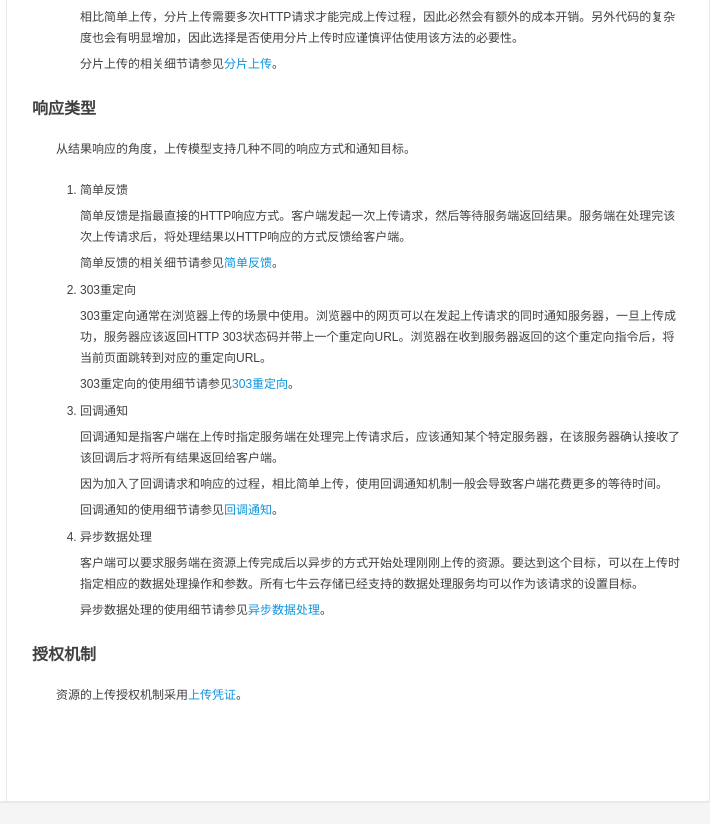
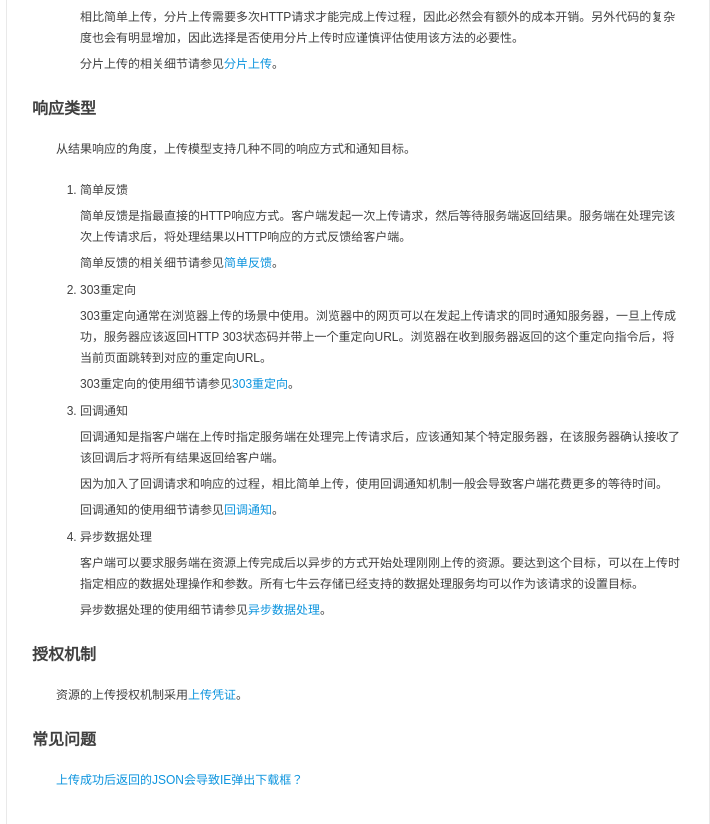
Before and after one commit to qiniu/developer.qiniu.com, a Jekyll site: the page built from docs/v6/api/overview/up/upload-models.md, in a window 1280 px wide and 900 px high, scrolled down 640 px. Shown: the top 824 px of the window, without its empty margins (411-1121 px from the left). Built offline with Jekyll 4.4.1, drawn with Linux system fonts in a browser that asks for light colours; nearby versions of some CDN libraries; library files that are not in the unit come from our copies; comment, search, counter and statistics services are not loaded.

Commit message:
为上传模型添加常见问题节。

```diff
--- a/docs/v6/api/overview/up/upload-models.md
+++ b/docs/v6/api/overview/up/upload-models.md
@@ -68,3 +68,7 @@ order: 550
 ## 授权机制
 
 资源的上传授权机制采用[上传凭证](../security.html#upload-token)。
+
+## 常见问题
+
+[上传成功后返回的JSON会导致IE弹出下载框？](http://kb.qiniu.com/5487y5np)
```
